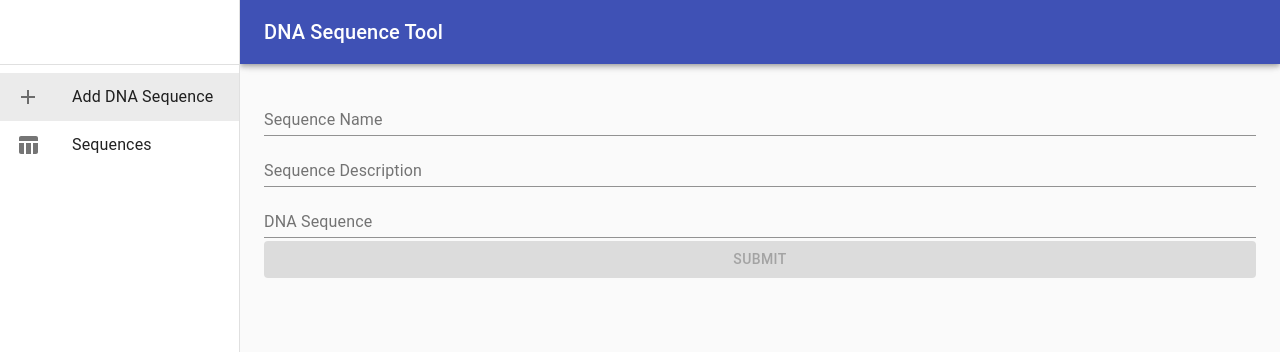
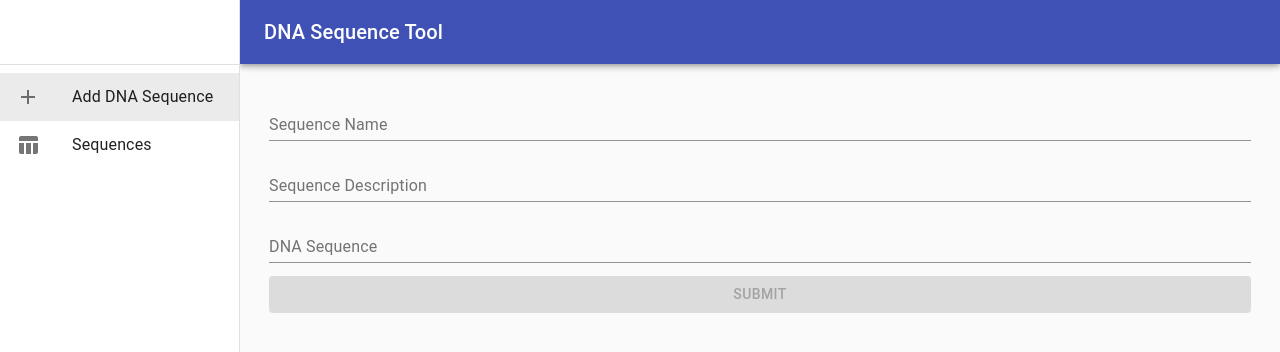
Before and after one commit to johnflanigan/dna-sequence-tool, a React (Create React App) app: page / in a window 1280 px wide. Shown: the top 352 px of the page. Built offline with nearby package versions, Linux system fonts and the light colour scheme.

Commit message:
Remove unused files, add margin to elements

```diff
--- a/src/AddSequence.js
+++ b/src/AddSequence.js
@@ -1,5 +1,4 @@
 import React, {Component} from 'react';
-import './App.css';
 import FormControl from '@material-ui/core/FormControl';
 import InputLabel from "@material-ui/core/InputLabel";
 import Input from "@material-ui/core/Input";
@@ -8,6 +7,20 @@ import Button from "@material-ui/core/Button";
 import {FormHelperText} from "@material-ui/core";
 import Alert from '@material-ui/lab/Alert';
 import LinearProgress from "@material-ui/core/LinearProgress";
+import PropTypes from "prop-types";
+import withStyles from "@material-ui/core/styles/withStyles";
+
+const styles = theme => ({
+  button: {
+    margin: 5
+  },
+  formControl: {
+    margin: 5
+  },
+  linearProgress: {
+    margin: 5
+  }
+});
 
 class AddSequence extends Component {
   constructor(props) {
@@ -171,30 +184,34 @@ class AddSequence extends Component {
   }
 
   render() {
-    return <FormGroup>
+    const classes = this.props.classes;
+
+    return (<FormGroup>
       {this.state.successMessage && <Alert severity="success">{this.state.successMessage}</Alert>}
       {this.state.errorMessage && <Alert severity="error">{this.state.errorMessage}</Alert>}
-      <FormControl error={this.state.data.name.error}>
+      <FormControl className={classes.formControl} error={this.state.data.name.error}>
         <InputLabel>Sequence Name</InputLabel>
         <Input
           aria-describedby='name-helper-text'
           id='name'
+          multiline
           onChange={this.handleChange}
           value={this.state.data.name.value}
         />
         <FormHelperText id='name-helper-text'>{this.state.data.name.errorMessage}</FormHelperText>
       </FormControl>
-      <FormControl error={this.state.data.description.error}>
+      <FormControl className={classes.formControl} error={this.state.data.description.error}>
         <InputLabel>Sequence Description</InputLabel>
         <Input
           aria-describedby='description-helper-text'
           id='description'
+          multiline
           onChange={this.handleChange}
           value={this.state.data.description.value}
         />
         <FormHelperText id='description-helper-text'>{this.state.data.description.errorMessage}</FormHelperText>
       </FormControl>
-      <FormControl error={this.state.data.sequence.error}>
+      <FormControl className={classes.formControl} error={this.state.data.sequence.error}>
         <InputLabel>DNA Sequence</InputLabel>
         <Input
           aria-describedby='sequence-helper-text'
@@ -206,6 +223,7 @@ class AddSequence extends Component {
         <FormHelperText id='sequence-helper-text'>{this.state.data.sequence.errorMessage}</FormHelperText>
       </FormControl>
       <Button
+        className={classes.button}
         color='primary'
         disabled={!this.state.isDataValid || this.state.isLoading}
         onClick={this.handleSubmit}
@@ -214,9 +232,13 @@ class AddSequence extends Component {
       >
         Submit
       </Button>
-      {this.state.isLoading && <LinearProgress/>}
-    </FormGroup>
+      {this.state.isLoading && <LinearProgress className={classes.linearProgress}/>}
+    </FormGroup>);
   }
 }
 
-export default AddSequence;
+AddSequence.propTypes = {
+  classes: PropTypes.object.isRequired,
+};
+
+export default withStyles(styles)(AddSequence);
--- a/src/App.css
+++ /dev/null
@@ -1,38 +0,0 @@
-.App {
-  text-align: center;
-}
-
-.App-logo {
-  height: 40vmin;
-  pointer-events: none;
-}
-
-@media (prefers-reduced-motion: no-preference) {
-  .App-logo {
-    animation: App-logo-spin infinite 20s linear;
-  }
-}
-
-.App-header {
-  background-color: #282c34;
-  min-height: 100vh;
-  display: flex;
-  flex-direction: column;
-  align-items: center;
-  justify-content: center;
-  font-size: calc(10px + 2vmin);
-  color: white;
-}
-
-.App-link {
-  color: #61dafb;
-}
-
-@keyframes App-logo-spin {
-  from {
-    transform: rotate(0deg);
-  }
-  to {
-    transform: rotate(360deg);
-  }
-}
--- a/src/App.js
+++ b/src/App.js
@@ -1,5 +1,4 @@
 import React, {Component} from 'react';
-import './App.css';
 import Typography from "@material-ui/core/Typography";
 import Drawer from '@material-ui/core/Drawer';
 import ListItem from "@material-ui/core/ListItem";
--- a/src/Sequences.js
+++ b/src/Sequences.js
@@ -1,5 +1,4 @@
 import React, {Component} from 'react';
-import './App.css';
 import Table from "@material-ui/core/Table";
 import TableContainer from "@material-ui/core/TableContainer";
 import Paper from "@material-ui/core/Paper";
@@ -24,7 +23,7 @@ const truncatedSequenceSize = 40;
 
 const styles = theme => ({
   formControl: {
-    margin: 10
+    margin: 5
   },
   dialog: {
     display: 'flex',
@@ -41,12 +40,13 @@ const styles = theme => ({
     wordBreak: 'break-word'
   },
   table: {
-    margin: 10,
     minWidth: 650,
     tableLayout: 'fixed',
     wordBreak: 'break-word'
   },
-  tableCell: {}
+  tableContainer: {
+    margin: 5
+  }
 });
 
 class Sequences extends Component {
@@ -200,7 +200,7 @@ class Sequences extends Component {
             value={this.state.filter}
           />
         </FormControl>
-        <TableContainer component={Paper}>
+        <TableContainer className={classes.tableContainer} component={Paper}>
           <Table className={classes.table} aria-label="sequence table">
             <colgroup>
               <col style={{width: '25%'}}/>
```
Also changed, not shown: 1 other file (tests, documents, lock files or other folders).
